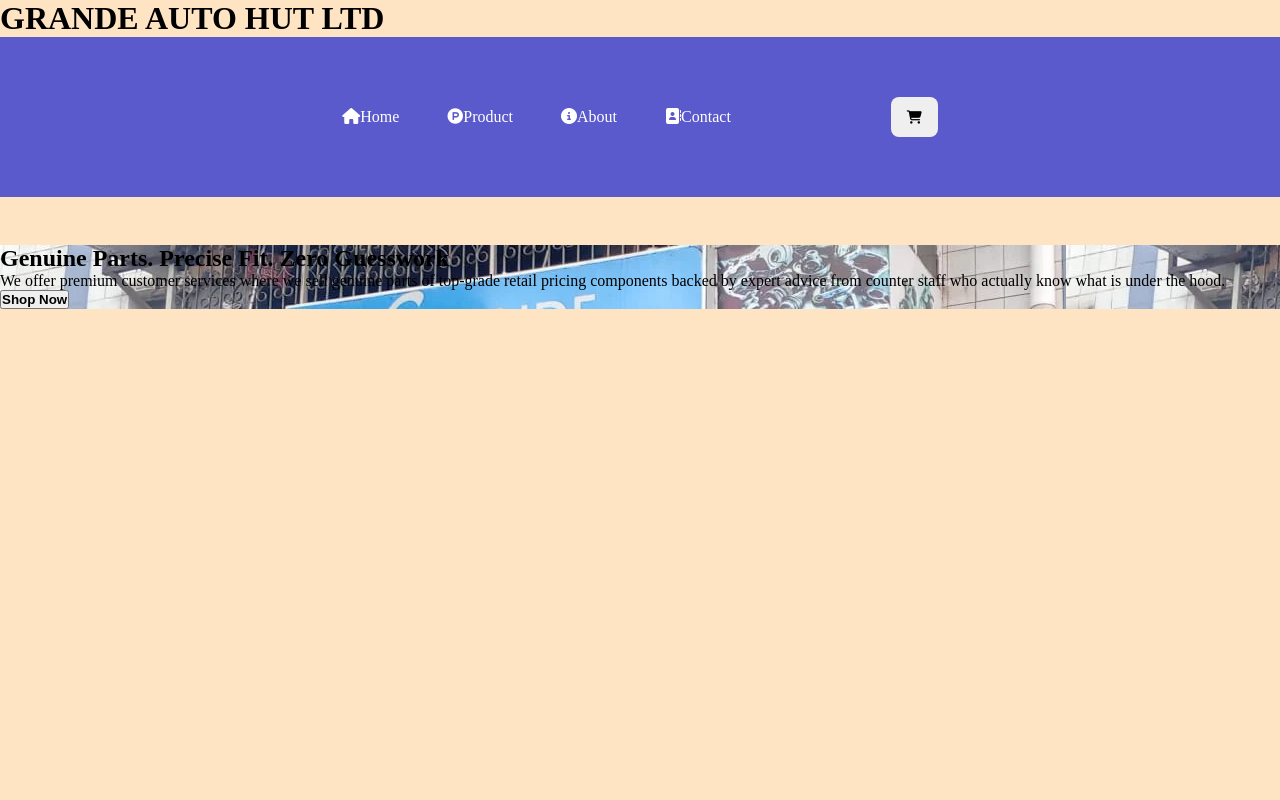
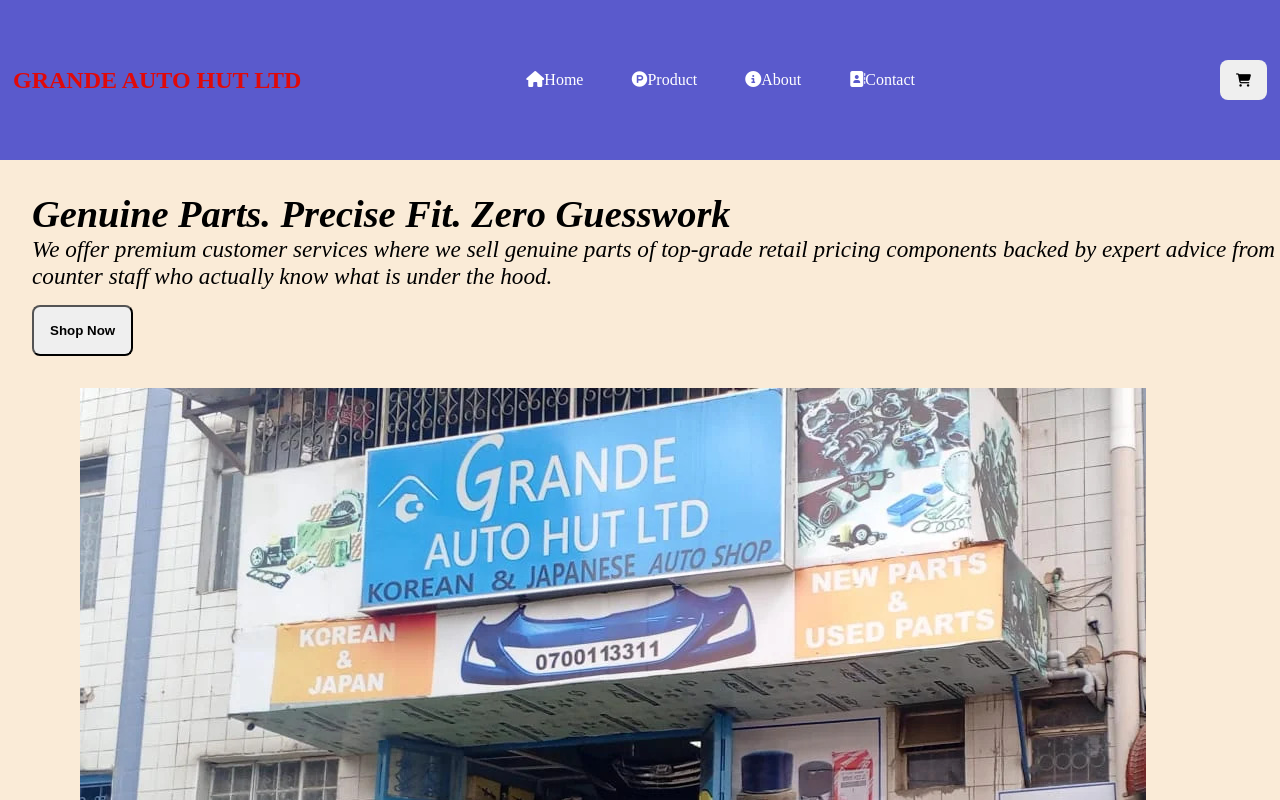
Before and after one commit to JeromeJason-dev/Grande-Auto-Hut-LTD, a plain HTML site: page index.html in a window 1280 px wide. Shown: the top 800 px of the page. Drawn offline with Linux system fonts and the light colour scheme.

Commit message:
feat: add shop image and some styling

```diff
--- a/index.html
+++ b/index.html
@@ -7,12 +7,13 @@
     <title>GRANDE AUTO HUT LTD</title>
     <link rel="stylesheet" href="style.css">
     <script src="https://kit.fontawesome.com/576b15dc95.js" crossorigin="anonymous"></script>
+
 </head>
 
 <body>
     <header>
-        <h1 class="logo">GRANDE AUTO HUT LTD</h1>
         <nav class="navbar">
+            <h1>GRANDE AUTO HUT LTD</h1>
             <ul class="nav-links">
                 <li><a href="#home"><i class="fa-solid fa-house"></i>Home</a></li>
                 <li><a href="product"><i class="fa-brands fa-product-hunt"></i>Product</a></li>
@@ -26,13 +27,17 @@
 
     </header>
     <!-- HERO SECTION -->
-     <section class="hero">
+    <section class="hero">
         <div class="hero-content">
             <h2>Genuine Parts. Precise Fit. Zero Guesswork</h2>
-            <p>We offer premium customer services where we sell genuine parts of top-grade retail pricing components backed by expert advice from counter staff who actually know what is under the hood.</p>
-            <button><strong>Shop Now</strong></button>
+            <p>We offer premium customer services where we sell genuine parts of top-grade retail pricing components
+                backed by expert advice from counter staff who actually know what is under the hood.</p>
+            <button class="cta-btn"><strong>Shop Now</strong></button>
         </div>
-     </section>
+        <div class="image">
+            <img src="assets/images/grandeshop.jpg" alt="grande shop">
+        </div>
+    </section>
 </body>
 
 </html>
--- a/style.css
+++ b/style.css
@@ -3,19 +3,16 @@
     padding: 0;
     box-sizing: border-box;
 }
-
+/* NAVIGATION SECTION*/
 .navbar {
    display: flex;
-   justify-content: center;
+   justify-content: space-between;
    align-items: center;
-   padding: 15px 6%;
-   background: fixed;
-   box-shadow: shadow;
+   padding: 13px;
    position: sticky;
-   top: 0;
    background-color: rgb(90, 90, 204);
    height: 20vh;
-   margin-bottom: 3rem;
+   margin-bottom: 2rem;
 
 }
 
@@ -39,16 +36,49 @@
 .cart-btn {
     border: none;
     padding: 0.8rem 1rem;
-    margin-left: 10rem;
+    margin-left: 5rem;
     border-radius: 8px;
+
+}
+
+.cta-btn {
+    padding: 1rem;
+    border-radius: 8px;
+    margin-top: 15px;
+    cursor: pointer;
+}
+
+.cta-btn:hover {
+    transform: translateY(-5px);
+    background-color:azure;
 }
 
 body {
-    background-color: bisque;
+    background-color: antiquewhite;
     font-family: 'Times New Roman', Times, serif;
 
 }
+/* HERO SECTION */
+.hero {
+    justify-content: center;
+    align-items: center;
+}
+.hero-content {
+    font-style: oblique;
+    font-size: 1.45rem;
+   margin-left: 2rem;
+   margin-bottom: 2rem;
+}
 
-.hero {
-    background: url(assets/images/grandeshop.jpg) ;
+.image {
+    margin-left: 5rem;
 }
+
+h2 {
+    font-size: 2.4rem
+
+}
+
+h1 {
+   color: rgb(224, 9, 9);
+}
```
